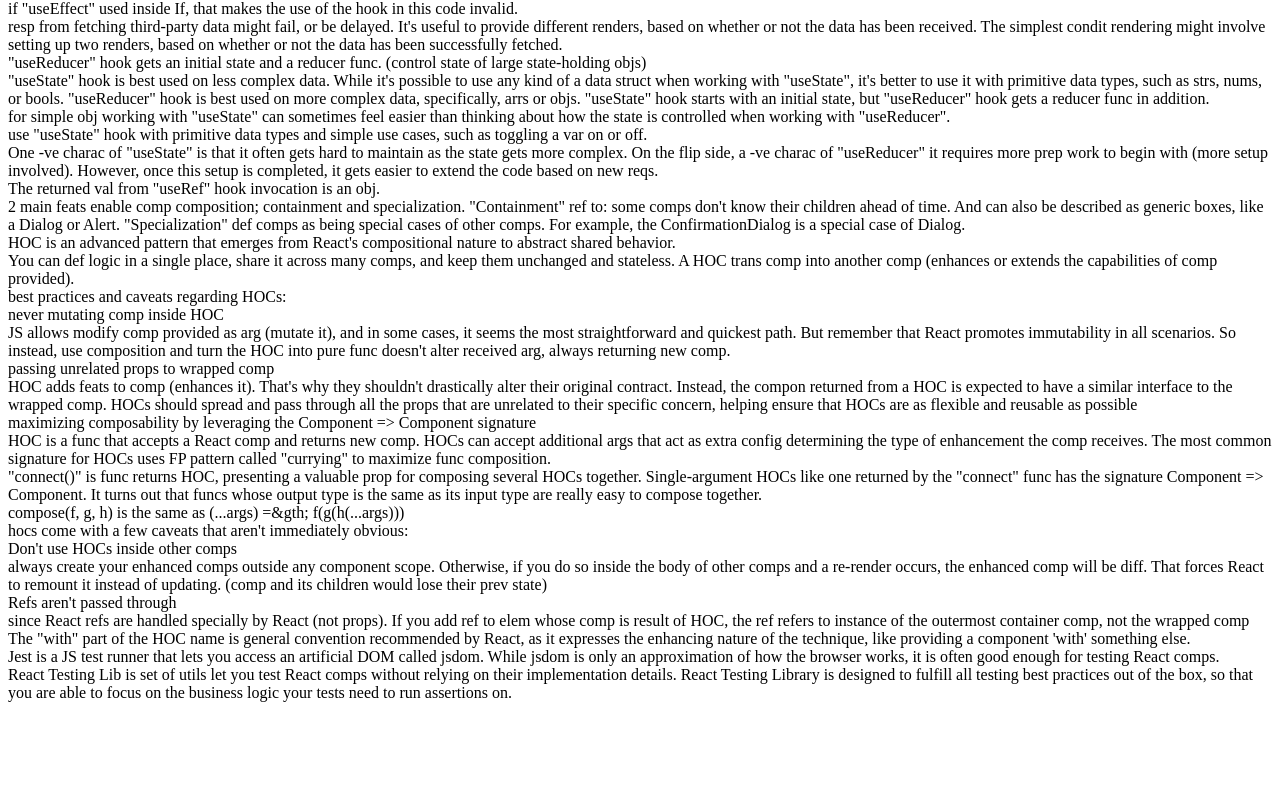
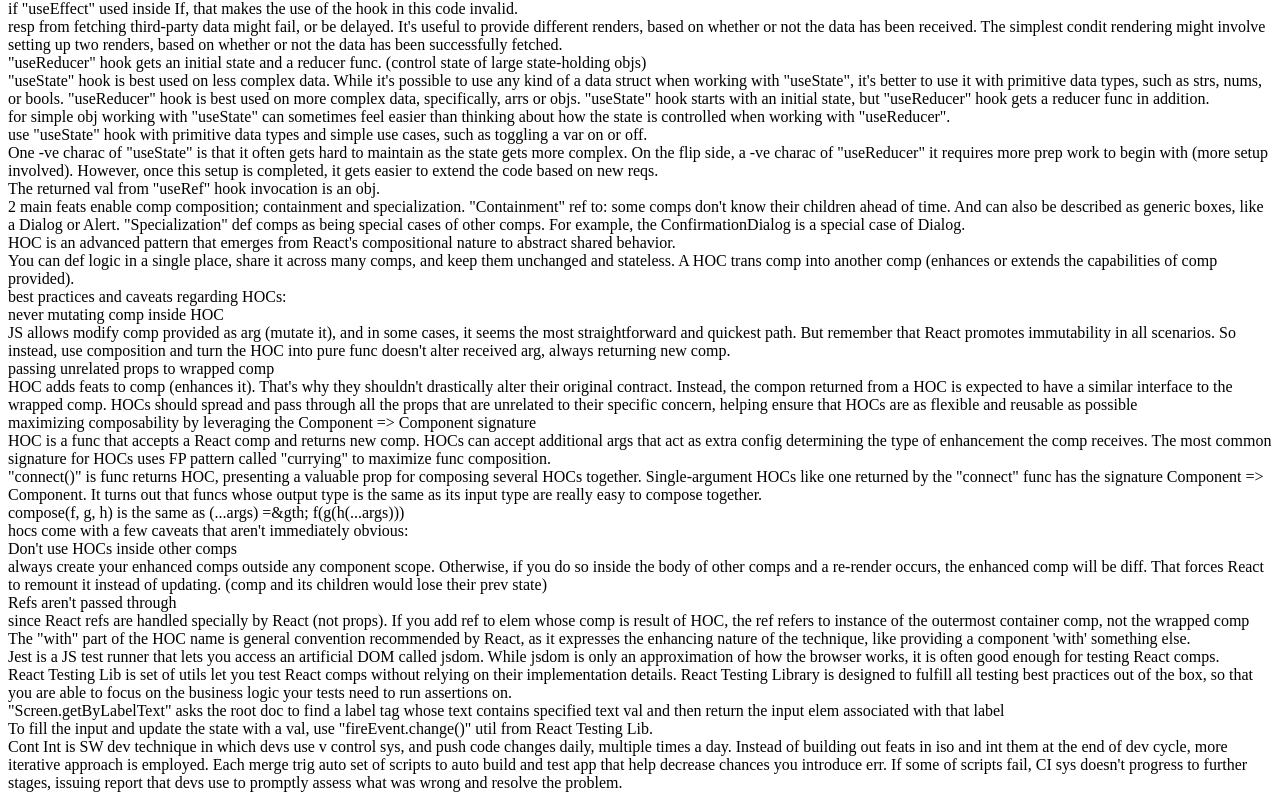
Before and after one commit to 12-12-DO4/learning, a React (Create React App) app in the folder meta_web/front/react/firstapp/: page /notes in a window 1280 px wide. Shown: the part 2170-2970 px from the top of the page. Before the commit the page ends 2880 px from the top, so only its background shows below. Built offline with nearby package versions, Linux system fonts and the light colour scheme.

Commit message:
imp notes about react testing in depth

```diff
--- a/meta_web/front/react/firstapp/package.json
+++ b/meta_web/front/react/firstapp/package.json
@@ -4,7 +4,6 @@
   "private": true,
   "dependencies": {
     "@testing-library/jest-dom": "^5.17.0",
-    "@testing-library/react": "^13.4.0",
     "@testing-library/user-event": "^13.5.0",
     "react": "^18.2.0",
     "react-dom": "^18.2.0",
@@ -36,5 +35,8 @@
       "last 1 firefox version",
       "last 1 safari version"
     ]
+  },
+  "devDependencies": {
+    "@testing-library/react": "^14.0.0"
   }
 }
--- a/meta_web/front/react/firstapp/src/Notes.js
+++ b/meta_web/front/react/firstapp/src/Notes.js
@@ -181,7 +181,7 @@ function Notes() {
           you can render whatever JSX elems you want to right of "&&".
           <br />However, keep in mind that React still renders some "false" values, like the 0 number.
           For example, because 0 will be printed when props.arr is an empty array as ex (props.arr.length && render ...).
-          To fix this, you need to make sure the expression before && (props.arr.lendth &gt; 0 && render ...) or
+          To fix this, you need to make sure the expression before && (props.arr.length &gt; 0 && render ...) or
           (!!props.arr.length && render ...)
         </div>
       }
@@ -309,6 +309,16 @@ function Notes() {
         <br />React Testing Lib is set of utils let you test React comps without relying on their implementation details.
         React Testing Library is designed to fulfill all testing best practices out of the box,
         so that you are able to focus on the business logic your tests need to run assertions on.
+        <br />"Screen.getByLabelText" asks the root doc to find a label tag whose text contains specified text val
+        and then return the input elem associated with that label
+        <br />To fill the input and update the state with a val, use "fireEvent.change()" util from React Testing Lib.
+      </div>
+      <div className="CI">
+        Cont Int is SW dev technique in which devs use v control sys, and push code changes daily, multiple times a day.
+        Instead of building out feats in iso and int them at the end of dev cycle, more iterative approach is employed.
+        Each merge trig auto set of scripts to auto build and test app that help decrease chances you introduce err.
+        If some of scripts fail, CI sys doesn't progress to further stages, issuing report that devs use to
+        promptly assess what was wrong and resolve the problem.
       </div>
     </React.Fragment>
   )
```
Also changed, not shown: 2 other files (tests, documents, lock files or other folders).
